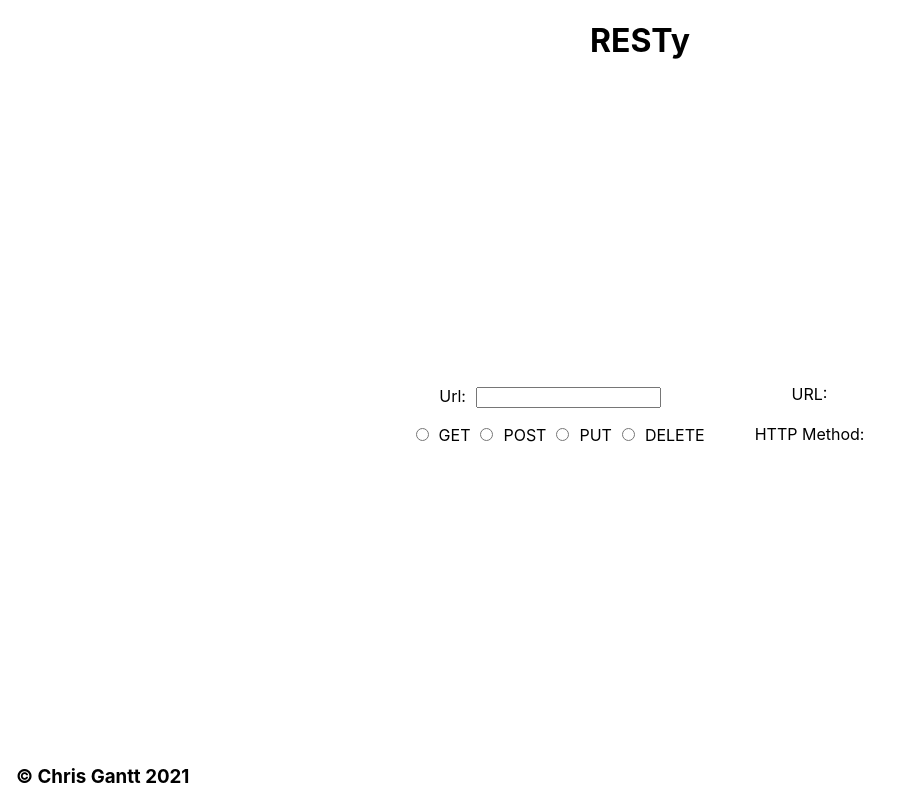
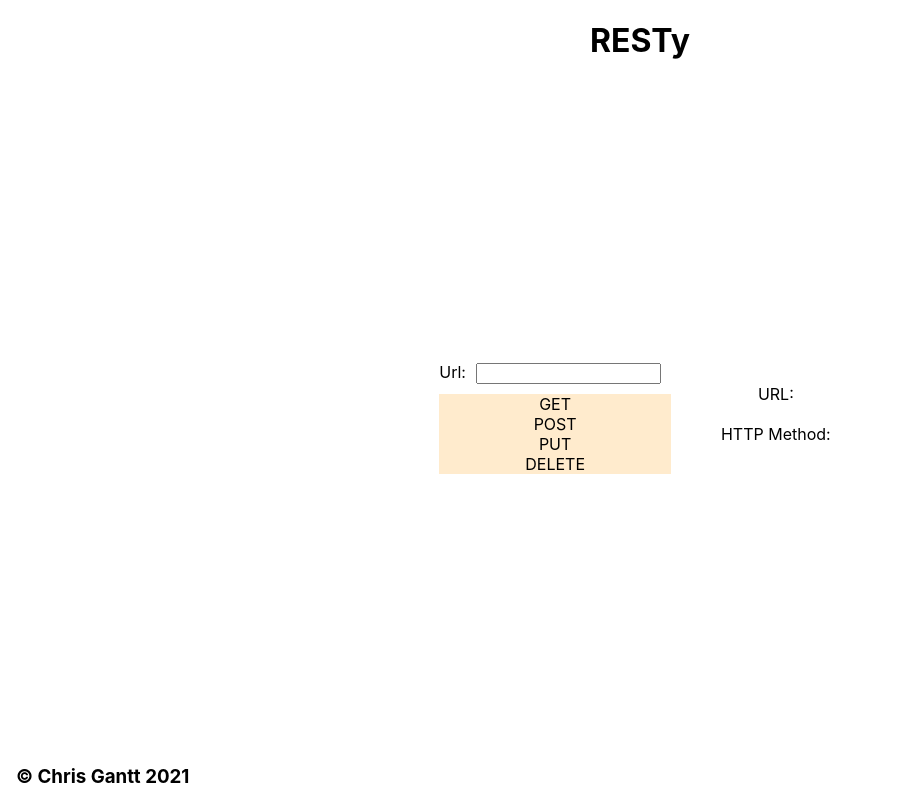
Before and after one commit to ganttArt/RESTy, a React (Create React App) app: page / in a window 1280 px wide. Shown: the whole page, without its empty margins (0-909 px from the left). Built offline with nearby package versions, Linux system fonts and the light colour scheme.

Commit message:
Updated radiobuttons to display as button shaped

```diff
--- a/src/components/Form.js
+++ b/src/components/Form.js
@@ -24,10 +24,22 @@ class Form extends React.Component {
             <input type="text" name="url" onChange={this.urlOnChange}/>
           </label>
           <div onChange={this.radioButtonOnChange}>
-            <input type="radio" value="GET" name="httpMethod"/>GET
-            <input type="radio" value="POST" name="httpMethod" />POST
-            <input type="radio" value="PUT" name="httpMethod" />PUT
-            <input type="radio" value="DELETE" name="httpMethod" />DELETE
+            <label>
+              <input type="radio" value="GET" name="httpMethod"/>
+              <div>GET</div>
+            </label>
+            <label>
+              <input type="radio" value="POST" name="httpMethod"/>
+              <div>POST</div>
+            </label>
+            <label>
+              <input type="radio" value="PUT" name="httpMethod"/>
+              <div>PUT</div>
+            </label>
+            <label>
+              <input type="radio" value="DELETE" name="httpMethod"/>
+              <div>DELETE</div>
+            </label>
           </div>
         </form>
         <section>
--- a/src/style/form.scss
+++ b/src/style/form.scss
@@ -4,6 +4,7 @@ form {
   input {
     margin: $element-spacing;
   }
+
 }
 
 ul {
@@ -13,3 +14,18 @@ ul {
     padding: $element-spacing;
   }
 }
+
+[type=radio] {
+  position: absolute;
+  width: 0;
+  height: 0;
+  opacity: 0;
+}
+
+[type=radio] + div {
+  background-color: blanchedalmond;
+}
+
+[type=radio]:checked + div {
+  background-color: azure;
+}
```
